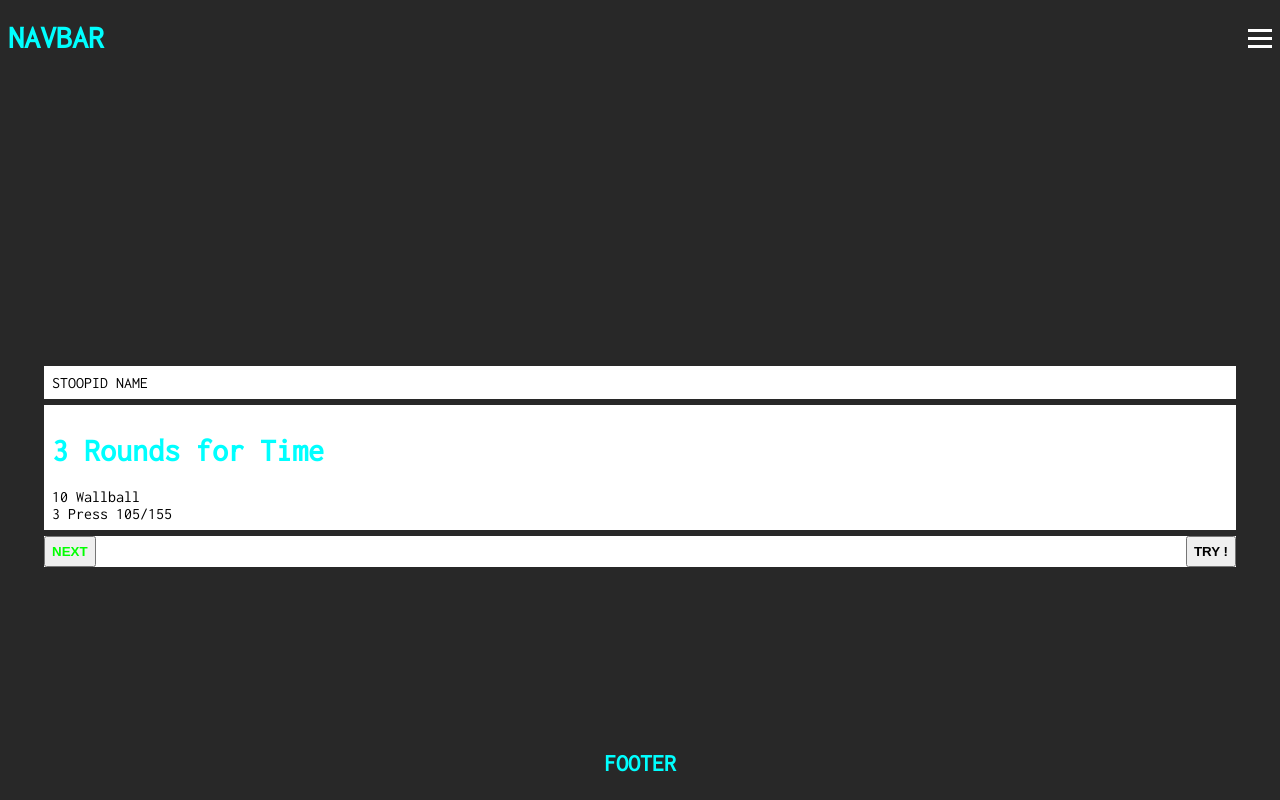
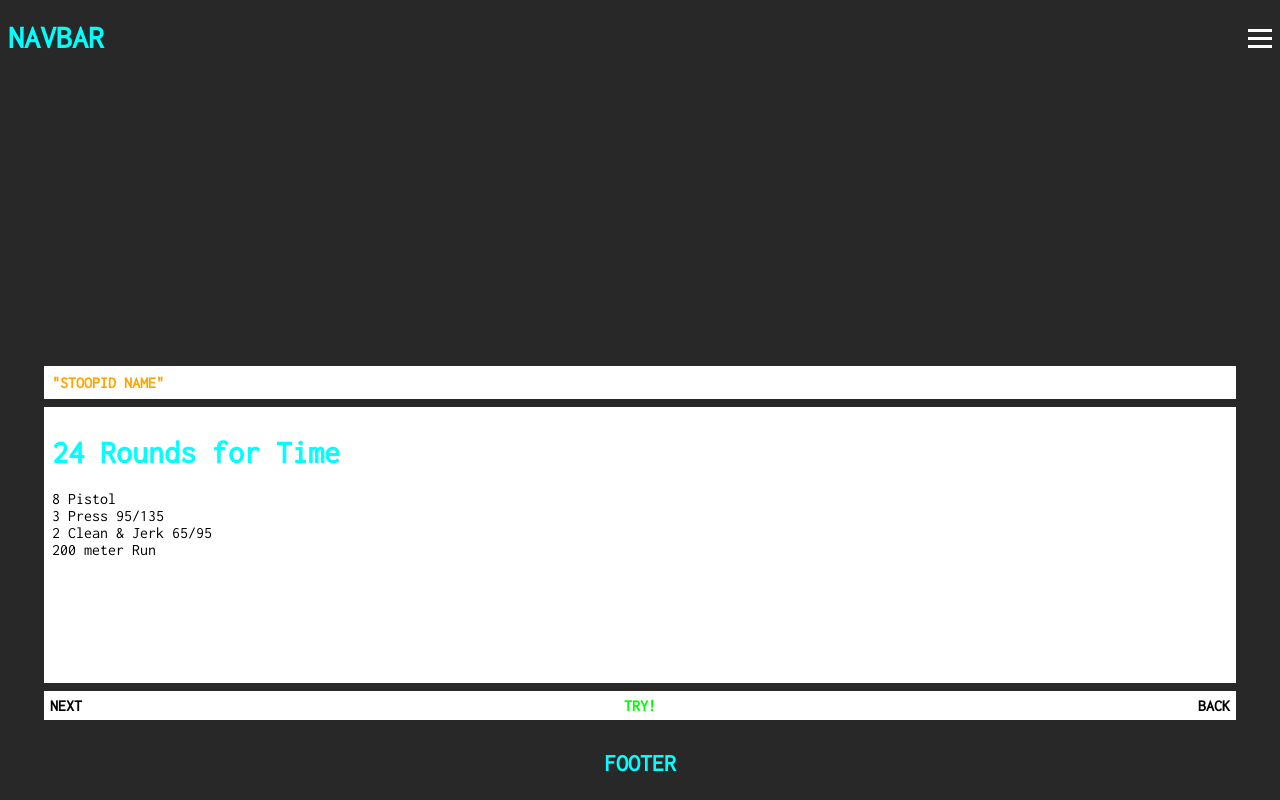
Before and after one commit to Jexeones24/exercist, a React app: page / in a window 1280 px wide. Both pictures are taken after a click on the element "GO". Built offline with nearby package versions, Linux system fonts and the light colour scheme.

Commit message:
Horizontal scroll behavior implemented but not on click

```diff
--- a/package.json
+++ b/package.json
@@ -12,6 +12,7 @@
     "babel-runtime": "6.26.0",
     "case-sensitive-paths-webpack-plugin": "2.1.1",
     "chalk": "1.1.3",
+    "classnames": "^2.2.6",
     "css-loader": "0.28.7",
     "dotenv": "4.0.0",
     "dotenv-expand": "4.2.0",
--- a/src/components/ScrollBox/index.js
+++ /dev/null
@@ -1,13 +0,0 @@
-import React, { Component } from 'react';
-
-class ScrollBox extends Component {
-  render () {
-    return (
-      <React.Fragment>
-        { this.props.children }
-      </React.Fragment>
-    );
-  }
-}
-
-export default ScrollBox;
--- /dev/null
+++ b/src/components/Slider/index.js
@@ -0,0 +1,65 @@
+import React, { Component } from 'react';
+import Slide from './slide';
+import classnames from 'classnames';
+import styles from './slider.module.scss';
+
+class Slider extends Component {
+  state = {
+    currentIdx: 0,
+    slides: this.props.slides,
+  }
+
+  goToPrevious = () => {
+
+  }
+
+  goToNext = () => {
+    if (this.state.currentIdx === this.state.slides.length - 1) {
+      return null;
+    }
+
+    this.setState(prevState => ({
+      currentIdx: prevState.currentIdx + 1,
+    }))
+  }
+
+  render () {
+    return (
+      <div className={styles.slider}>
+
+        <div className={styles['slides-wrapper']}>
+          { this.state.slides
+            .map((slide, idx) => (
+              <Slide
+                key={idx}
+                content={slide}
+              />
+            ))
+          }
+        </div>
+
+        <div className={styles.buttons}>
+          <span
+            className={styles.next}
+            onClick={this.goToNext}
+          >
+            NEXT
+          </span>
+          <span
+            className={styles.try}
+          >
+            TRY!
+          </span>
+          <span
+            className={styles.back}
+            onClick={this.goToPrevious}
+          >
+            BACK
+          </span>
+        </div>
+      </div>
+    );
+  }
+}
+
+export default Slider;
--- /dev/null
+++ b/src/components/Slider/slide.js
@@ -0,0 +1,27 @@
+import React from 'react';
+import styles from './slider.module.scss';
+
+const Slide = ({ className, content }) => {
+  const {
+    title,
+    formattedRepsAndMovements
+  } = content;
+
+  return (
+    <div className={styles.slide}>
+      <div className={styles.name}>"STOOPID NAME"</div>
+      <div className={styles['text-wrapper']}>
+        <h1>{ title }</h1>
+        <React.Fragment>
+          { formattedRepsAndMovements
+              .map((reps, idx) => (
+                <div key={idx}>{ reps }</div>
+              ))
+          }
+        </React.Fragment>
+      </div>
+    </div>
+  );
+};
+
+export default Slide;
--- /dev/null
+++ b/src/components/Slider/slider.module.scss
@@ -0,0 +1,49 @@
+.slides-wrapper {
+  min-width: 100%;
+  height: 325px;
+  overflow-x: scroll;
+  display: flex;
+}
+
+.slide {
+  min-width: 100%;
+  height: 100%;
+  display: flex;
+  flex-direction: column;
+  margin-right: 8px;
+}
+
+
+.name,
+.text-wrapper {
+  background-color: white;
+  padding: 8px;
+  margin-bottom: 8px;
+
+  &:first-of-type {
+    color: #FFA500;
+    font-weight: bolder;
+  }
+}
+
+.text-wrapper {
+  display: flex;
+  align-items: stretch;
+  flex-direction: column;
+  flex-grow: 1;
+}
+
+.buttons {
+  background-color: white;
+  display: flex;
+  justify-content: space-between;
+}
+
+.back,
+.next,
+.try {
+  font-weight: bolder;
+  padding: 6px;
+
+  &:nth-of-type(2) { color: lime; }
+}
--- a/src/containers/TimeDisplay/index.js
+++ b/src/containers/TimeDisplay/index.js
@@ -2,7 +2,7 @@ import React, { Component } from 'react';
 import styles from './time-display.module.scss';
 
 class TimeDisplay extends Component {
-  state = { value: Number(5) }
+  state = { value: Number(45) }
 
   incrementTime = (e) => {
     if (this.state.value >= 5 && this.state.value <= 44) {
--- a/src/containers/Workout/AMRAP/calculations.js
+++ b/src/containers/Workout/AMRAP/calculations.js
@@ -3,12 +3,12 @@ import { getRandom } from 'util/random';
 import { assignWeightLoadsToMovements, getFormattedWeightLoads } from '../util/weightLoad';
 import { AMRAP } from './constants';
 
-const estimatedTimePerRoundInSeconds = (time) => Math.floor((time) * .15) * 60;
 
 export const buildAmrap = (time, duration, workoutStyle) => {
   const movementCount = getRandom(AMRAP.movementCounts[duration]);
   const movements = getMovements(movementCount);
   const movementsWithWeightLoads = assignWeightLoadsToMovements(movements);
+  const estimatedTimePerRoundInSeconds = (time) => Math.floor((time * 60) * .15);
   const secondsPerMovement = calculateSecondsPerMovement(estimatedTimePerRoundInSeconds(time), movementCount);
   const formattedRepsAndMovements = getFormattedWeightLoads(movementsWithWeightLoads, secondsPerMovement);
   const title = `${workoutStyle.longName} in ${time} Minutes`;
--- a/src/containers/Workout/index.js
+++ b/src/containers/Workout/index.js
@@ -1,67 +1,21 @@
 import React, { Component } from 'react';
-import ScrollBox from 'components/ScrollBox';
+import Slider from 'components/Slider';
 import { buildWorkout } from './util';
 
 import styles from './workout.module.scss';
 
 class Workout extends Component {
-  state = { workouts: [] }
-
-  componentDidMount() {
-    const workout = this.prepareWorkout();
-    this.addNewWorkout(workout);
-  }
-
-  get lastWorkout() {
-    const { workouts } = this.state;
-    return  workouts[workouts.length - 1];
-  }
-
-  prepareWorkout = () => buildWorkout(this.props.time);
-
-  renderTitle = () => <h1>{ this.lastWorkout.title }</h1>;
-
-  renderReps = () => {
-    return (
-      <React.Fragment>
-        { this.lastWorkout.formattedRepsAndMovements
-            .map((reps, idx) => (
-              <div key={idx}>{ reps }</div>
-            ))
-        }
-      </React.Fragment>
-    );
-  }
-
-  addNewWorkout = (workout) => {
-    this.setState({
-      workouts: [ ...this.state.workouts, workout ]
-    });
-  }
-
-  handleNextClick = () => {
-    const newWorkout = this.prepareWorkout();
-    this.addNewWorkout(newWorkout);
+  get workouts() {
+    return [...Array(3)]
+      .map(el => buildWorkout(this.props.time));
   }
 
   render () {
     return (
       <div className={styles['workout-container']}>
-        <ScrollBox>
-          { !!this.state.workouts.length &&
-              <React.Fragment>
-                <div className={styles.name}>STOOPID NAME</div>
-                <div className={styles['text-wrapper']}>
-                  { this.renderTitle() }
-                  { this.renderReps() }
-                </div>
-              </React.Fragment>
-          }
-        </ScrollBox>
-        <div className={styles.buttons}>
-          <button onClick={this.handleNextClick}>NEXT</button>
-          <button>TRY !</button>
-        </div>
+        <Slider
+          slides={this.workouts}
+        />
       </div>
     );
   }
--- a/src/containers/Workout/util/index.js
+++ b/src/containers/Workout/util/index.js
@@ -10,10 +10,10 @@ export const buildWorkout = (time) => {
   const duration = getDuration(time);
 
   const buildFunctionMap = {
-    AMRAP: buildAmrap(time, duration, workoutStyle),
-    INTERVAL: buildInterval(time, duration, workoutStyle),
-    ROUNDS_FOR_TIME: buildRoundsForTime(time, duration, workoutStyle)
+    AMRAP: buildAmrap,
+    INTERVAL: buildInterval,
+    ROUNDS_FOR_TIME: buildRoundsForTime
   };
 
-  return buildFunctionMap[workoutStyle.shortName];
+  return buildFunctionMap[workoutStyle.shortName](time, duration, workoutStyle);
 };
--- a/src/containers/Workout/workout.module.scss
+++ b/src/containers/Workout/workout.module.scss
@@ -2,23 +2,3 @@
   margin-top: 20%;
   padding: 8px;
 }
-
-.name,
-.text-wrapper {
-  background-color: white;
-  padding: 8px;
-  margin-bottom: 6px;
-}
-
-.buttons {
-  background-color: white;
-  display: flex;
-  justify-content: space-between;
-}
-
-button {
-  font-weight: bolder;
-  padding: 6px;
-
-  &:first-of-type { color: lime; }
-}
```
Also changed, not shown: 1 other file (tests, documents, lock files or other folders).
